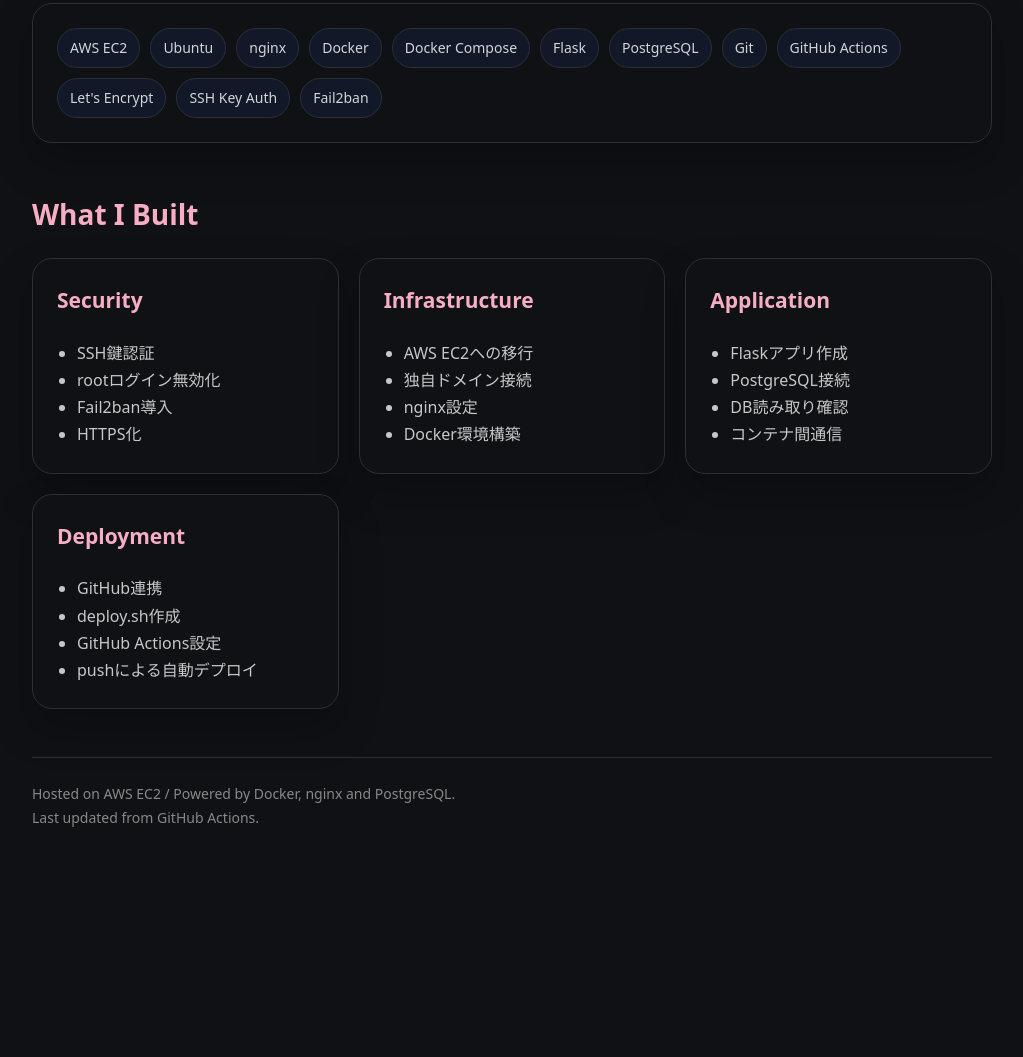
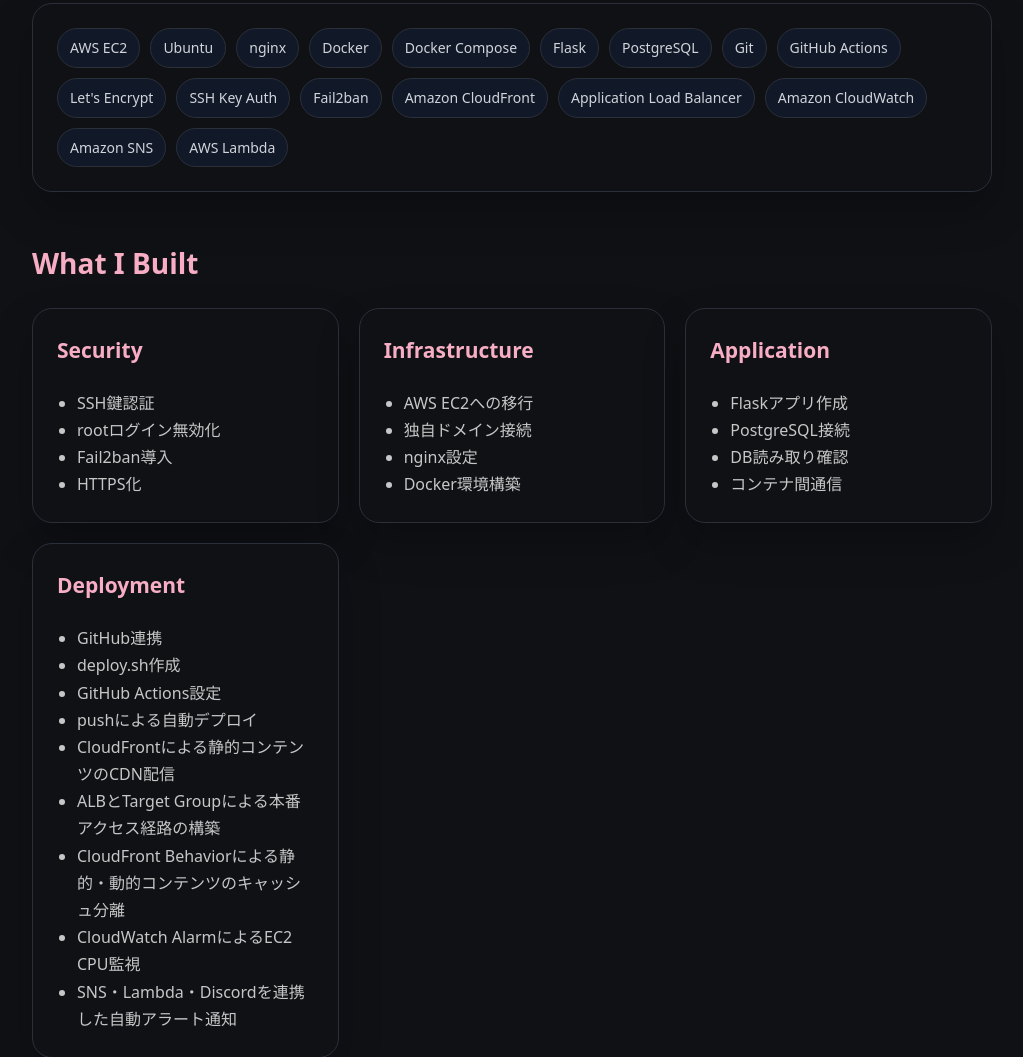
Before and after one commit to daisuke-0306/nyan-server, a plain HTML site: page html/index.html in a window 1280 px wide. Shown: the part 1094-2151 px from the top of the page, without its empty margins (128-1151 px from the left). Before the commit the page ends 2002 px from the top, so only its background shows below. Drawn offline with Linux system fonts and the light colour scheme.

Commit message:
docs: add CloudFront ALB and Lambda monitoring architecture

```diff
--- a/html/index.html
+++ b/html/index.html
@@ -236,6 +236,11 @@
         <span class="tag">Let's Encrypt</span>
         <span class="tag">SSH Key Auth</span>
         <span class="tag">Fail2ban</span>
+        <span class="tag">Amazon CloudFront</span>
+        <span class="tag">Application Load Balancer</span>
+        <span class="tag">Amazon CloudWatch</span>
+        <span class="tag">Amazon SNS</span>
+        <span class="tag">AWS Lambda</span>
       </div>
     </section>
 
@@ -278,6 +283,11 @@
           <li>deploy.sh作成</li>
           <li>GitHub Actions設定</li>
           <li>pushによる自動デプロイ</li>
+          <li>CloudFrontによる静的コンテンツのCDN配信</li>
+          <li>ALBとTarget Groupによる本番アクセス経路の構築</li>
+          <li>CloudFront Behaviorによる静的・動的コンテンツのキャッシュ分離</li>
+          <li>CloudWatch AlarmによるEC2 CPU監視</li>
+          <li>SNS・Lambda・Discordを連携した自動アラート通知</li>
         </ul>
       </div>
     </section>
```
Also changed, not shown: 1 other file.
